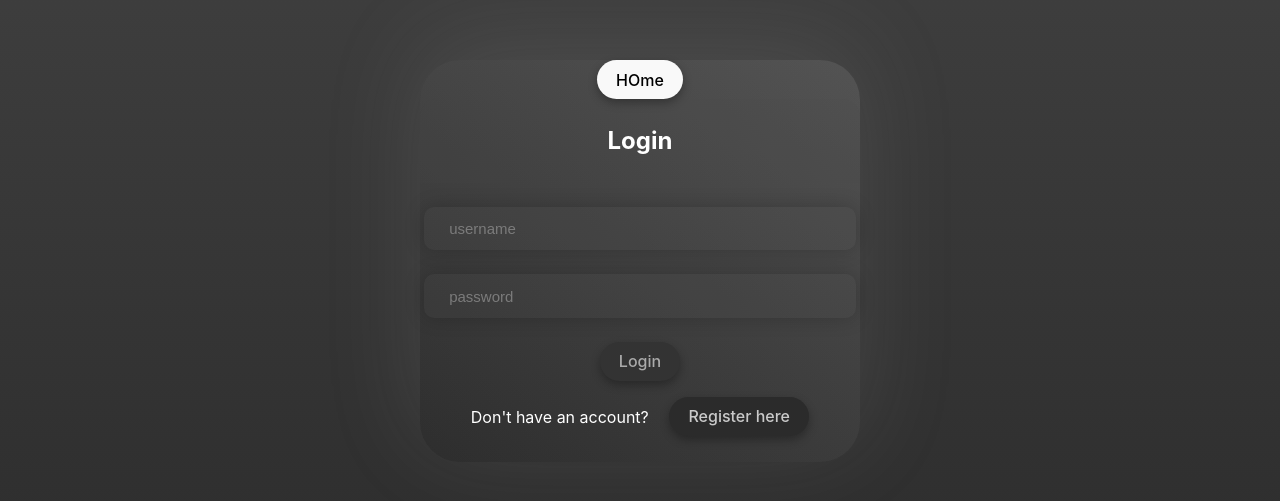
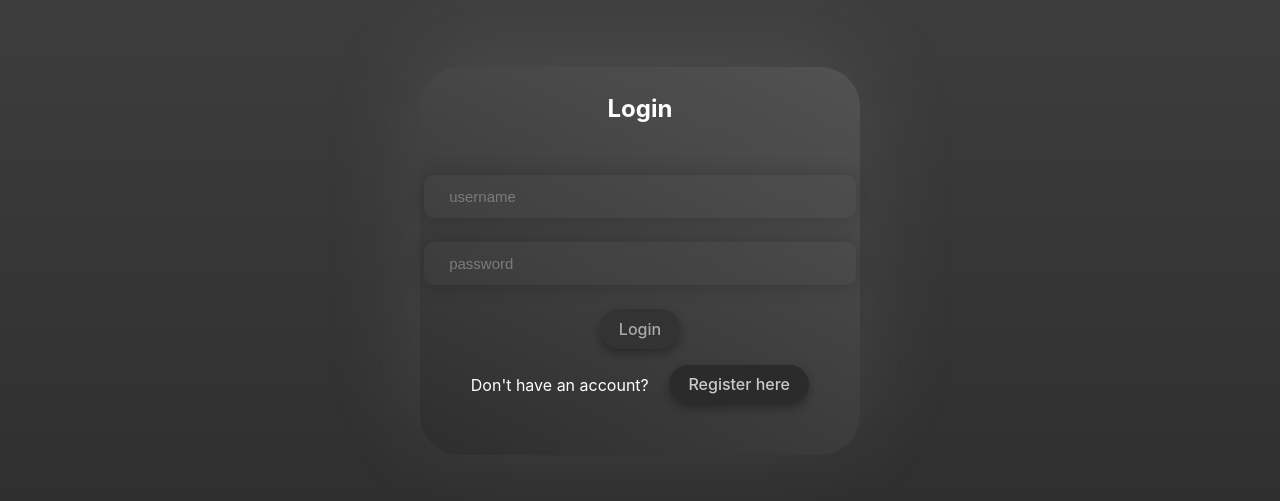
Before and after one commit to AlrJohn/easyFinance, a React (Vite) app in the folder frontend/easyFinance/: page /login in a window 1280 px wide. Shown: the part 139-640 px from the top of the page. Built offline with nearby package versions, Linux system fonts and the light colour scheme.

Commit message:
frontend change

```diff
--- a/frontend/easyFinance/src/LoginPage.jsx
+++ b/frontend/easyFinance/src/LoginPage.jsx
@@ -76,11 +76,6 @@ const LoginPage = ({ onLogin }) => {
         }
     };
 
-    const nav = (e) => {
-        e.preventDefault();
-        onLogin({"username" : "test", "id" : 1});
-        navigate("/transactions");
-    }
 
     // if( !isLogin )
     //     return(
@@ -159,9 +154,6 @@ const LoginPage = ({ onLogin }) => {
 
     return (
         <div id= "div-container-holds_form">
-            <button
-            onClick={nav}
-            >HOme</button>
             <h2>{isLogin? "Login" : "Register"}</h2>
             <form onSubmit={handleLogin} id ="register-login">
                 <div className="div-container-holds_input">
```
